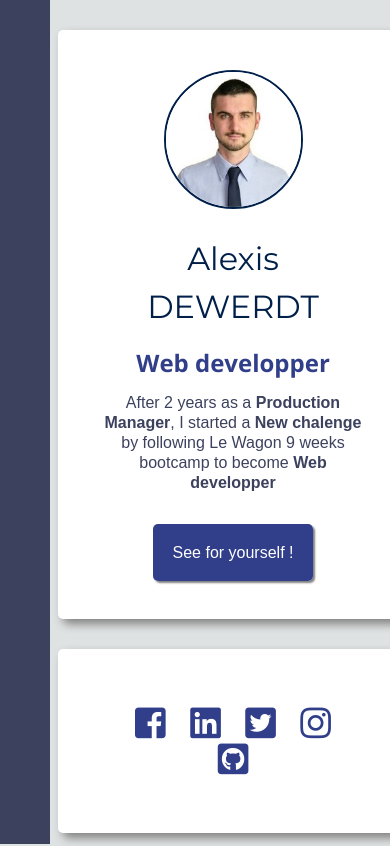
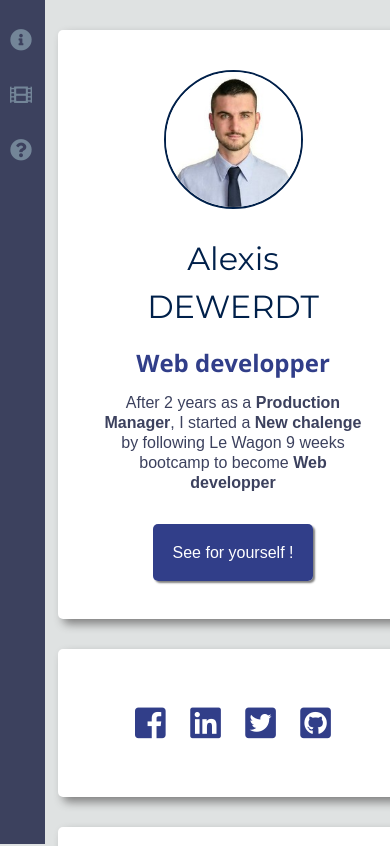
Before and after one commit to AlexisDew/profile, a plain HTML site: page index.html in a window 390 px wide. Shown: the top 846 px of the page. Drawn offline with nearby package versions, Linux system fonts and the light colour scheme.

Commit message:
adding a sidebar

```diff
--- a/index.html
+++ b/index.html
@@ -11,7 +11,11 @@
 <body>
 
   <div id="sidebar">
-
+     <ul class="inline-list">
+       <li><a href="#"><i class="fa fa-info-circle"></i></a></li>
+       <li><a href="#movies"><i class="fas fa-film"></i></a></li>
+       <li><a href="#about"><i class="fas fa-question-circle"></i></a></li>
+     </ul>
   </div>
 
   <div id="page-content">
@@ -30,13 +34,11 @@
        <li><a href="#"><i class="reversed-color-link fab fa-facebook-square"></i></a></li>
        <li><a href="#"><i class="reversed-color-link fab fa-linkedin"></i></a></li>
        <li><a href="#"><i class="reversed-color-link fab fa-twitter-square"></i></a></li>
-       <li><a href="#"><i class="reversed-color-link fab fa-instagram"></i></a></li>
        <li><a href="#"><i class="reversed-color-link fab fa-github-square"></i></a></li>
      </ul>
     </div>
 
-
-    <div class="card centered movies">
+    <div id="movies" class="card centered movies">
       <h2>My favorite Movies :</h2>
       <table>
         <tr>
@@ -71,7 +73,7 @@
     </div>
 
 
-    <div class="card centered">
+    <div id="about" class="card centered">
       <h2>About this page</h2>
 
       <p>This page has been coded during the <a href="https://www.lewagon.com/program">FullStack program @LeWagon</a>. That was probably the best experience of my entire life.</p>
--- a/style.css
+++ b/style.css
@@ -39,6 +39,16 @@ h2, h3 {
   .inline-list > li {
     font-size: 50px;
   }
+  #sidebar {
+    width: 60px;
+  }
+  #sidebar > ul > li > a {
+    font-size: 36px;
+  }
+  #sidebar > ul > li {
+    padding-top: 20px;
+    padding-bottom: 20px;
+  }
 }
 @media (max-width: 720px) {
   /* For a screen < 720px, this CSS will be read */
@@ -48,6 +58,16 @@ h2, h3 {
   }
   .inline-list > li {
     font-size: 50px;
+  }
+  #sidebar {
+    width: 60px;
+  }
+  #sidebar > ul > li > a {
+    font-size: 36px;
+  }
+  #sidebar > ul > li {
+    padding-top: 20px;
+    padding-bottom: 20px;
   }
 }
 @media (max-width: 540px) {
@@ -62,6 +82,17 @@ h2, h3 {
   }
   .movies > table > tbody > tr > td > img {
     width: 100px;
+  }
+
+  #sidebar {
+    width: 45px;
+  }
+  #sidebar > ul > li > a {
+    font-size: 22px;
+  }
+  #sidebar > ul > li {
+    padding-top: 10px;
+    padding-bottom: 20px;
   }
 }
 
@@ -154,7 +185,6 @@ ul {
 /* FIXED SIDEBAR**********/
 #sidebar {
   position: fixed;
-  width: 50px;
   left: 0;
   top: 0;
   bottom: 0;
@@ -163,4 +193,13 @@ ul {
 #page-content {
   margin-left: 50px;
 }
+
+#sidebar > ul > li > a {
+  color: #738598;
+}
+
+#sidebar > ul > li > a:hover {
+  color: #DFE2E2;
+}
+
 /*************************/
```
